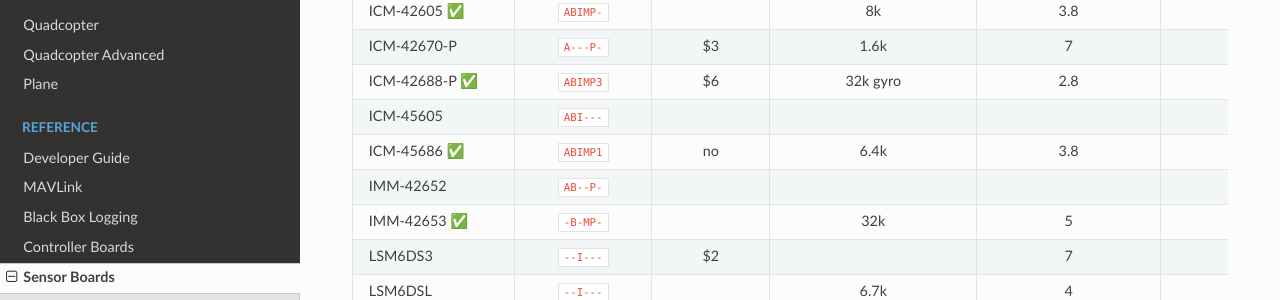
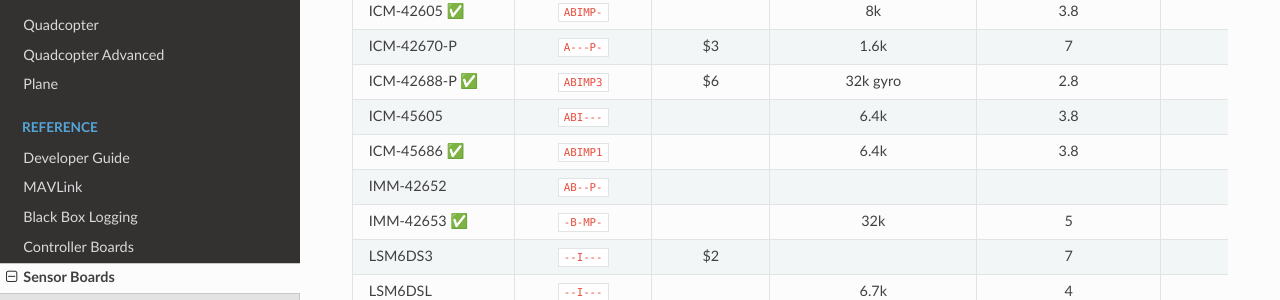
Before and after one commit to qqqlab/madflight-docs, an MkDocs documentation site: the page built from docs/Sensor-Boards.md, in a window 1280 px wide and 900 px high, scrolled down 637 px. Shown: the part 151-451 px from the top of the window. Built offline with MkDocs 1.6.1, drawn with Linux system fonts in a browser that asks for light colours; nearby versions of some CDN libraries.

Commit message:
Update Sensor-Boards.md

```diff
--- a/docs/Sensor-Boards.md
+++ b/docs/Sensor-Boards.md
@@ -25,8 +25,8 @@
 ICM-42605 &#x2705;| `ABIMP-` | | 8k | 3.8 | 70 | Similar to ICM-42688-P
 ICM-42670-P| `A---P-` | $3 | 1.6k | 7 | 100 | Marketed for drones
 ICM-42688-P &#x2705;| `ABIMP3` | $6 | 32k gyro | 2.8 | 70 | Used in current high performance FC
-ICM-45605 | `ABI---` |
-ICM-45686 &#x2705;| `ABIMP1` | no | 6.4k | 3.8 | 80 |
+ICM-45605 | `ABI---` |  | 6.4k | 3.8 | 80 | similar to ICM-45686 but with FS max 2000dps / 16G
+ICM-45686 &#x2705;| `ABIMP1` |  | 6.4k | 3.8 | 80 | FS max 4000dps / 32G
 IMM-42652 | `AB--P-` |
 IMM-42653 &#x2705; | `-B-MP-` | | 32k | 5 | 70 |
 LSM6DS3    | `--I---` | $2 | | 7 | 180 |
```
